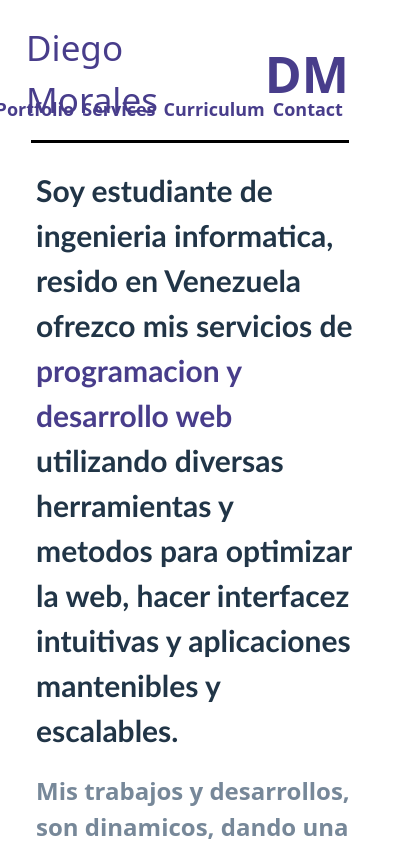
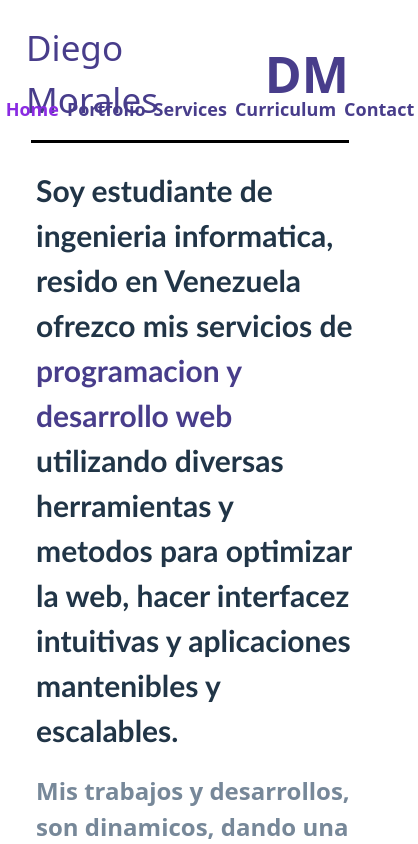
Before and after one commit to diegoesmfs/mi-portafolio, a React (Vite) app: page /home in a window 390 px wide. Shown: the top 844 px of the page, 418 px wide, since content can reach past the window. Built offline with nearby package versions, Linux system fonts and the light colour scheme.

Commit message:
un poco mas de cambios

```diff
--- a/src/index.css
+++ b/src/index.css
@@ -223,7 +223,6 @@ input[type="submit"]:hover{
     position: absolute;
     top: 0;
     left: 10;
-    right: 2px;
 
   }
 
```
